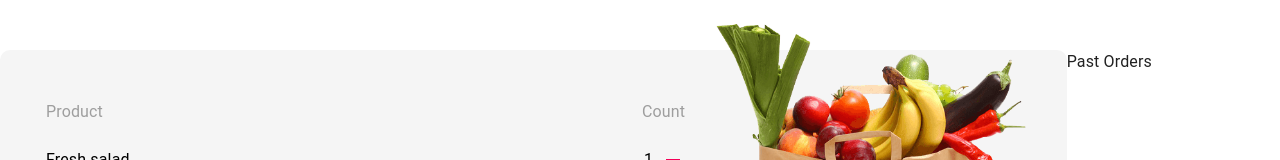
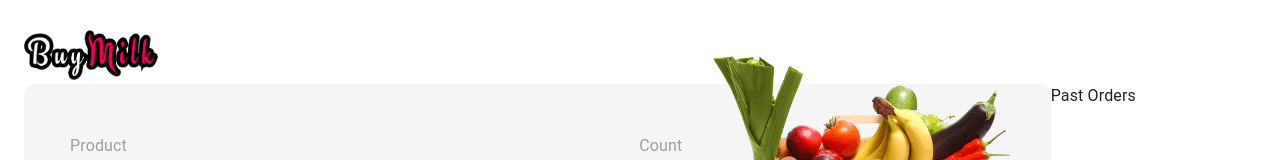
Before and after one commit to zakve/react-buy-milk, a React (Create React App) app: page / in a window 1280 px wide. Shown: the top 160 px of the page. Built offline with nearby package versions, Linux system fonts and the light colour scheme.

Commit message:
Add Logo

```diff
--- a/src/containers/ShoppingList/ShoppingList.js
+++ b/src/containers/ShoppingList/ShoppingList.js
@@ -4,15 +4,17 @@ import Grid from '@material-ui/core/Grid';
 import { makeStyles } from '@material-ui/core/styles';
 import Typography from '@material-ui/core/Typography';
 import Hidden from '@material-ui/core/Hidden';
+import Container from '@material-ui/core/Container';
 import grey from '@material-ui/core/colors/grey';
 
 import List from "../../components/List/List";
 import Item from "../../components/Item/Item";
 import shoppingBagImage from "../../assets/images/shoppingBag.png";
+import buyMilkLogo from "../../assets/images/BuyMilkLogo.png";
 
 const useStyles = makeStyles((theme) => ({
-    container: {
-        marginTop: 50
+    main: {
+        marginTop: 30
     },
     paper: {
         background: grey[100],
@@ -29,6 +31,9 @@ const useStyles = makeStyles((theme) => ({
     imageContainer: {
         marginTop: -100,
         alignItems: 'flex-start'
+    },
+    logo: {
+        height: 50
     }
 }));
 
@@ -66,6 +71,8 @@ const ShoppingList = () => {
     }
 
     return (
+        <Container className={styles.main}>
+            <img src={buyMilkLogo} alt='logo' className={styles.logo} />
             <Grid container className={styles.container}>
                 <Grid item sm={10} xs={12}>
                     <Grid container>
@@ -105,6 +112,7 @@ const ShoppingList = () => {
                     <Paper elevation={0}><Typography>Past Orders</Typography></Paper>
                 </Grid>
             </Grid>
+        </Container>
     )
 }
 
```
Also changed, not shown: src/assets/images/BuyMilkLogo.png (added). Lines whose indentation alone changed are shown as unchanged.
